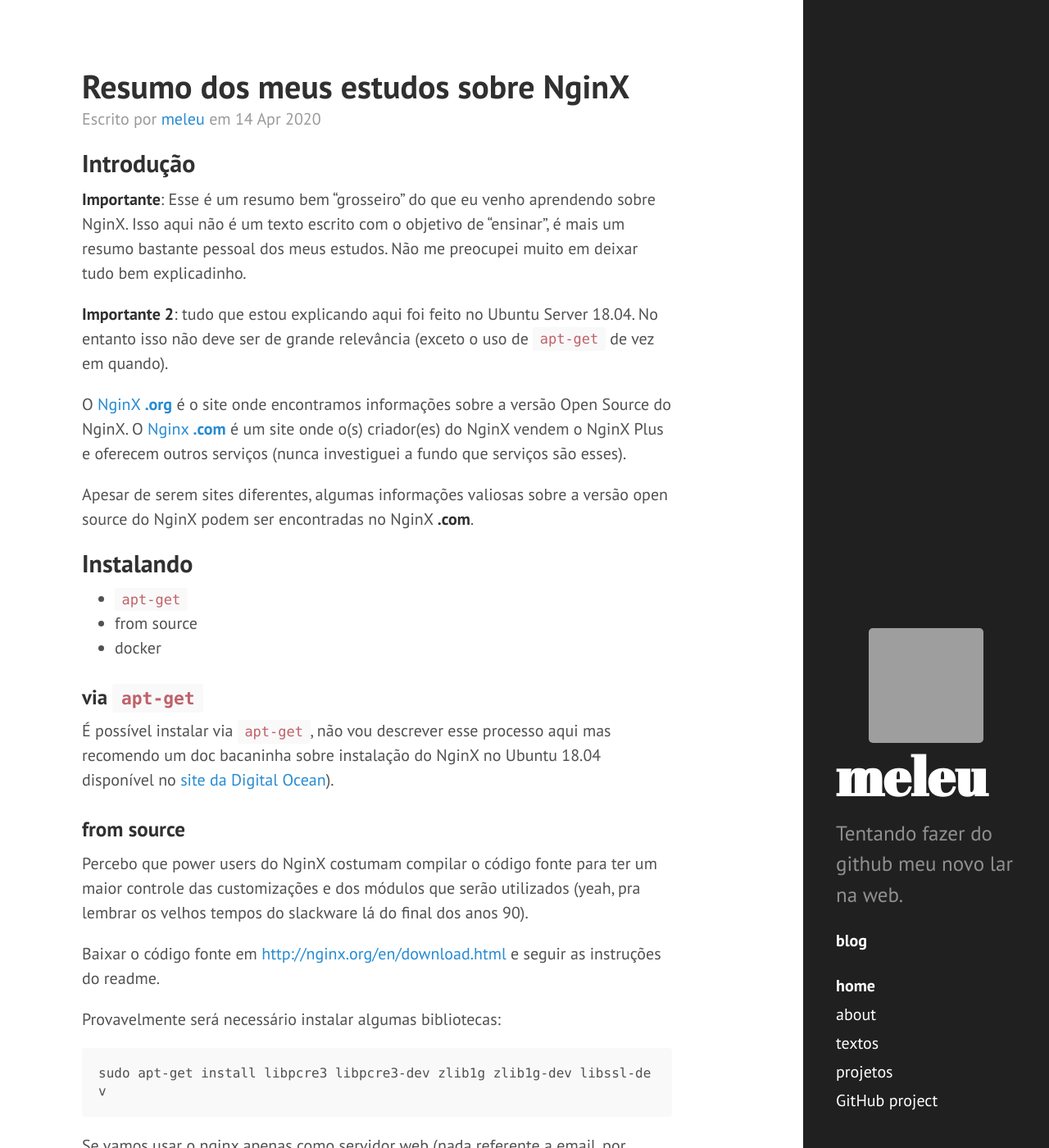
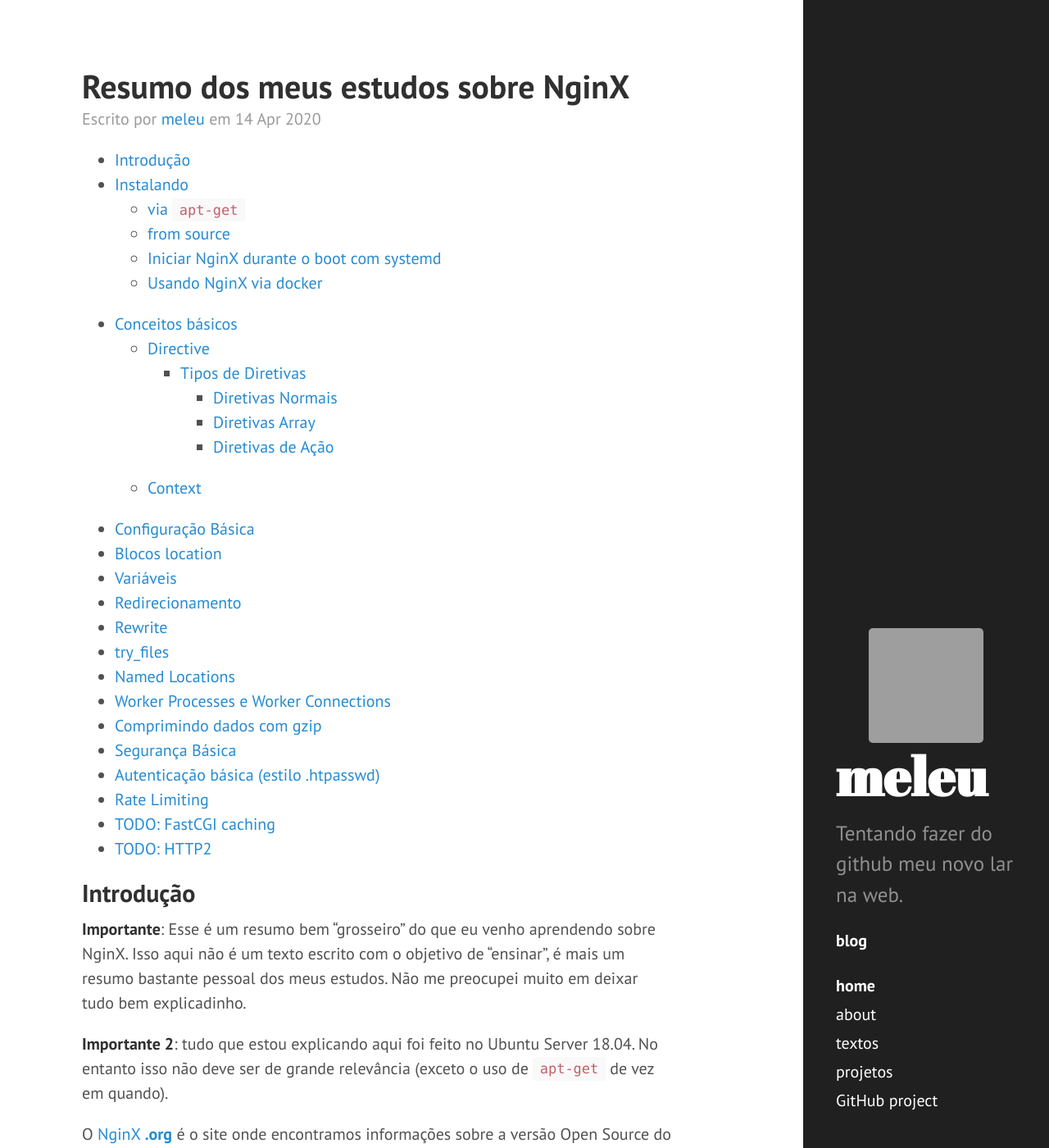
Before and after one commit to meleu/meleu.github.io, a Jekyll site: the page built from _posts/2020-04-14-nginx.md, in a window 1280 px wide and 1400 px high. Shown: the whole window at 82% size. Built offline with Jekyll 4.4.1, drawn with Linux system fonts in a browser that asks for light colours; comment, search, counter and statistics services are not loaded; grey boxes are pictures that could not be loaded.

Commit message:
table of contents

```diff
--- a/_posts/2020-04-14-nginx.md
+++ b/_posts/2020-04-14-nginx.md
@@ -5,6 +5,35 @@ date: 2020-04-14
 tags:
 - linux
 ---
+
+- [Introdução](#introdução)
+- [Instalando](#instalando)
+    - [via `apt-get`](#via-apt-get)
+    - [from source](#from-source)
+    - [Iniciar NginX durante o boot com systemd](#iniciar-nginx-durante-o-boot-com-systemd)
+    - [Usando NginX via docker](#usando-nginx-via-docker)
+- [Conceitos básicos](#conceitos-básicos)
+    - [Directive](#directive)
+        - [Tipos de Diretivas](#tipos-de-diretivas)
+            - [Diretivas Normais](#diretivas-normais)
+            - [Diretivas Array](#diretivas-array)
+            - [Diretivas de Ação](#diretivas-de-ação)
+    - [Context](#context)
+- [Configuração Básica](#configuração-básica)
+- [Blocos location](#blocos-location)
+- [Variáveis](#variáveis)
+- [Redirecionamento](#redirecionamento)
+- [Rewrite](#rewrite)
+- [try_files](#try_files)
+- [Named Locations](#named-locations)
+- [Worker Processes e Worker Connections](#worker-processes-e-worker-connections)
+- [Comprimindo dados com gzip](#comprimindo-dados-com-gzip)
+- [Segurança Básica](#segurança-básica)
+- [Autenticação básica (estilo .htpasswd)](#autenticação-básica-estilo-htpasswd)
+- [Rate Limiting](#rate-limiting)
+- [TODO: FastCGI caching](#todo-fastcgi-caching)
+- [TODO: HTTP2](#todo-http2)
+
 
 ## Introdução
 
```
